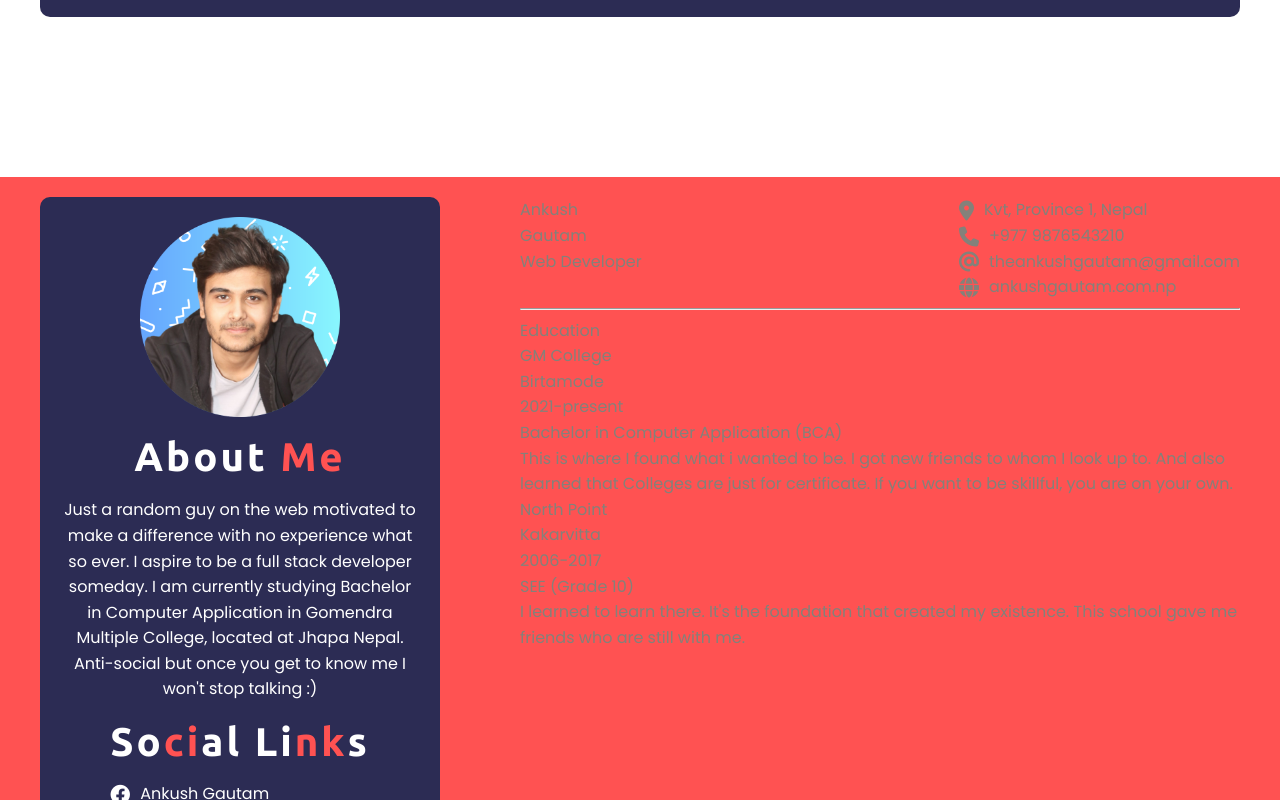
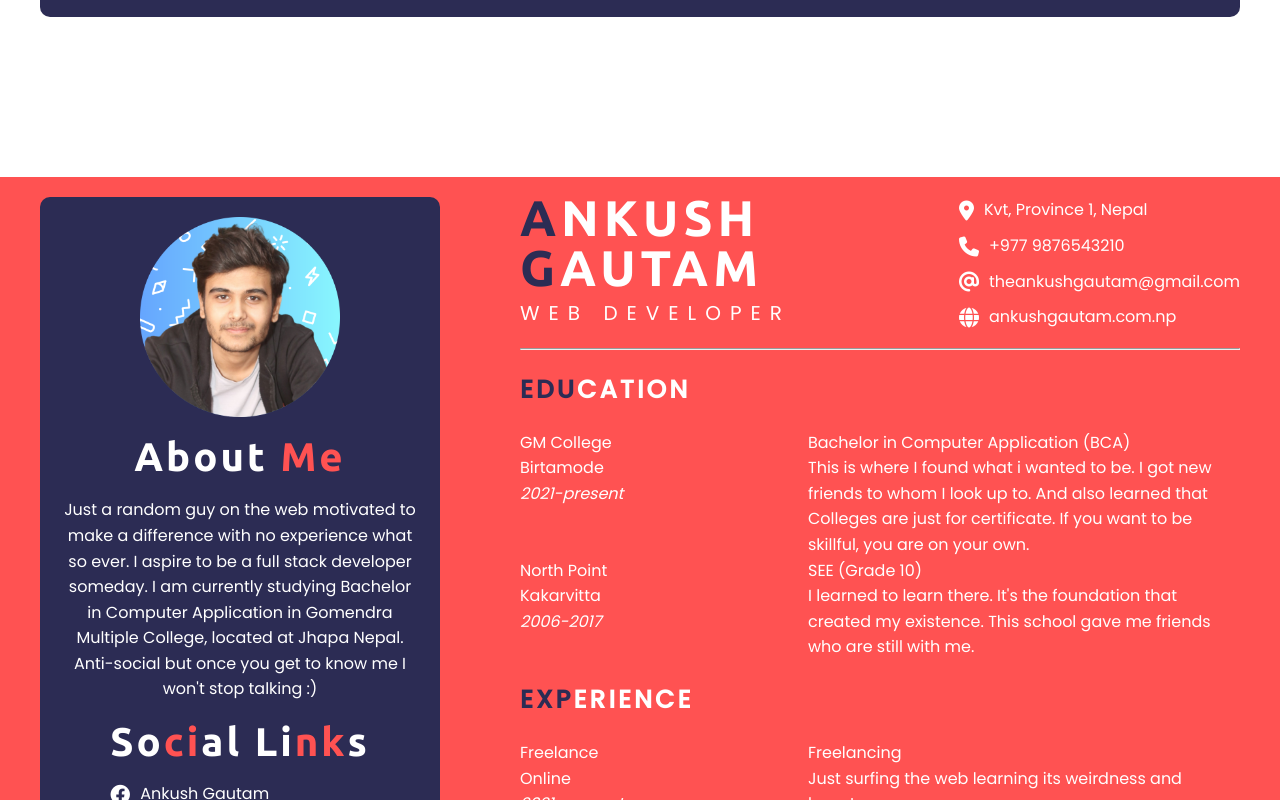
Before and after one commit to Ankush-Gautam/My-Personal-Website, a plain HTML site: page index.html in a window 1280 px wide. Shown: the part 2000-2800 px from the top of the page. Drawn offline with Linux system fonts and the light colour scheme.

Commit message:
build portfolio section

```diff
--- a/index.html
+++ b/index.html
@@ -13,7 +13,7 @@
 		<meta name="color-scheme" content="dark light" />
 
 		<!-- FAVICON -->
-		<link rel="shortcut icon" href="logo.png" type="image/x-icon" />
+		<link rel="shortcut icon" href="images/logo.png" type="image/x-icon" />
 
 		<title>Ankush Gautam</title>
 
@@ -107,7 +107,7 @@
 			</div>
 
 			<div class="hero-rightside">
-				<img src="hero-bg.png" alt="" />
+				<img src="images/hero-bg.png" alt="" />
 			</div>
 		</main>
 
@@ -270,7 +270,7 @@
 			<div class="portfolio__wrapper container">
 				<!-- aside > about-me & social-links  -->
 				<aside class="portfolio__aside">
-					<img src="dp.png" alt="A Picture of Me" />
+					<img src="images/dp.png" alt="A Picture of Me" />
 					<h2 class="section-title">About <span class="accent">Me</span></h2>
 					<p>
 						Just a random guy on the web motivated to make a difference with no
@@ -309,8 +309,8 @@
 					<div class="portfolio__rightside__personal-details">
 						<!-- my name & job  -->
 						<div class="portfolio__rightside__personal-details__intro">
-							<p class="myname">Ankush</p>
-							<p class="myname">Gautam</p>
+							<p class="myname"><span class="accent-dark">A</span>nkush</p>
+							<p class="myname"><span class="accent-dark">G</span>autam</p>
 							<p class="job">Web Developer</p>
 						</div>
 
@@ -330,14 +330,14 @@
 
 					<!-- my-education  -->
 					<div class="portfolio__rightside__education-details">
-						<p>Education</p>
+						<p class="subtitle"><span class="accent-dark">Edu</span>cation</p>
 						<div class="about-me__edu-colleges">
 							<!-- University -->
 							<div class="college">
 								<div class="college_title">
 									<p>GM College</p>
 									<p>Birtamode</p>
-									<p>2021-present</p>
+									<p><em>2021-present</em></p>
 								</div>
 								<div class="college-description">
 									<p><span>Bachelor in Computer Application (BCA)</span></p>
@@ -355,7 +355,7 @@
 								<div class="college_title">
 									<p>North Point</p>
 									<p>Kakarvitta</p>
-									<p>2006-2017</p>
+									<p><em>2006-2017</em></p>
 								</div>
 
 								<div class="college-description">
@@ -370,6 +370,32 @@
 						</div>
 					</div>
 					<!-- end of education div  -->
+
+					<!-- my-experience -->
+					<div class="portfolio__rightside__experience-details">
+						<p class="subtitle"><span class="accent-dark">Exp</span>erience</p>
+						<div class="about-exp">
+
+							<div class="work">
+
+								<div class="work_title">
+									<p>Freelance</p>
+									<p>Online</p>
+									<p><em>2021-present</em></p>
+								</div>
+
+								<div class="work-description">
+									<p><span>Freelancing</span></p>
+									<p>
+										Just surfing the web learning its weirdness and beauty.
+									</p>
+								</div>
+							</div>
+
+							</div>
+						</div>
+						<!-- my experience div -->
+					</div>
 				</div>
 			</div>
 			<!-- end of portfoilo__wrapper-->
--- a/styles.css
+++ b/styles.css
@@ -24,6 +24,17 @@
 	--color-text: var(--color-light);
 
 	--color-para: #d1ccc0;
+	animation: theme-anime 300ms;
+}
+
+@keyframes theme-anime {
+	0% {
+		opacity: 0;
+	}
+
+	100% {
+		opacity: 1;
+	}
 }
 
 /* --------------------------
@@ -169,8 +180,6 @@ body {
 
 	background: var(--color-background);
 	color: var(--color-text);
-
-	transition: background 300ms ease;
 }
 
 h1 {
@@ -506,7 +515,6 @@ section {
 
 .portfolio {
 	margin: 16rem 0;
-
 	background: var(--color-primary);
 	position: relative;
 }
@@ -569,8 +577,47 @@ section {
 	justify-content: space-between;
 }
 
-.portfolio-container p {
+.portfolio__rightside__personal-details p,
+.portfolio__rightside__education-details p,
+.portfolio__rightside__experience-details p {
 	color: var(--color-background);
+}
+
+.portfolio__rightside__personal-details__intro .myname {
+	font-family: var(--font-head);
+	font-size: 5rem;
+	text-transform: uppercase;
+	letter-spacing: 0.5rem;
+	line-height: 0.8;
+	font-weight: 900;
+	margin-bottom: 1rem;
+}
+
+.accent-dark {
+	color: var(--color-text);
+}
+
+.portfolio__rightside__personal-details__intro .job {
+	text-transform: uppercase;
+	font-size: 2rem;
+	letter-spacing: 0.9rem;
+}
+.portfolio__rightside__personal-details__address p {
+	margin-bottom: 1rem;
+}
+
+.subtitle {
+	font-size: 2.5rem;
+	text-transform: uppercase;
+	font-weight: 700;
+	letter-spacing: 0.3rem;
+	margin: 2rem 0;
+}
+
+.college,
+.work {
+	display: grid;
+	grid-template-columns: 40% 60%;
 }
 
 /* --------------------------
```
Also changed, not shown: images/dp.png (renamed from dp.png), images/hero-bg.png (renamed from hero-bg.png), images/logo.png (renamed from logo.png).
